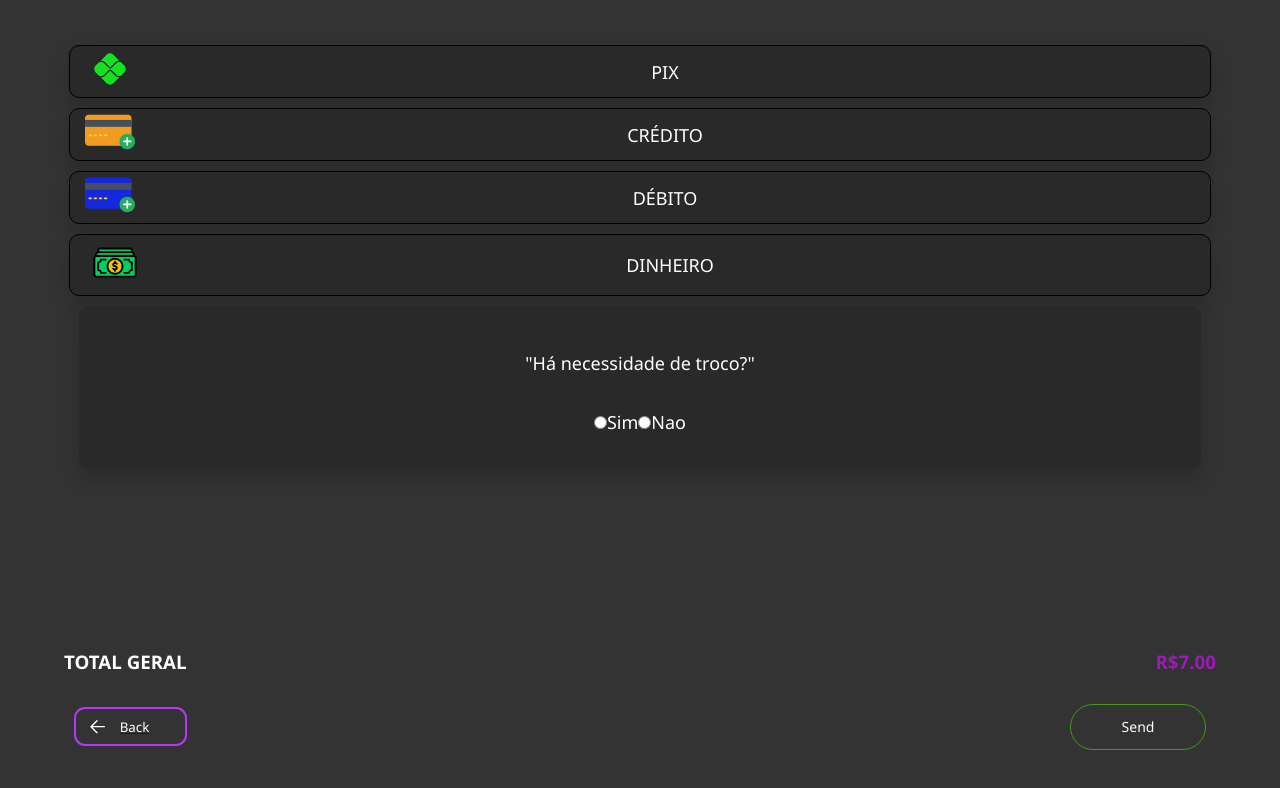
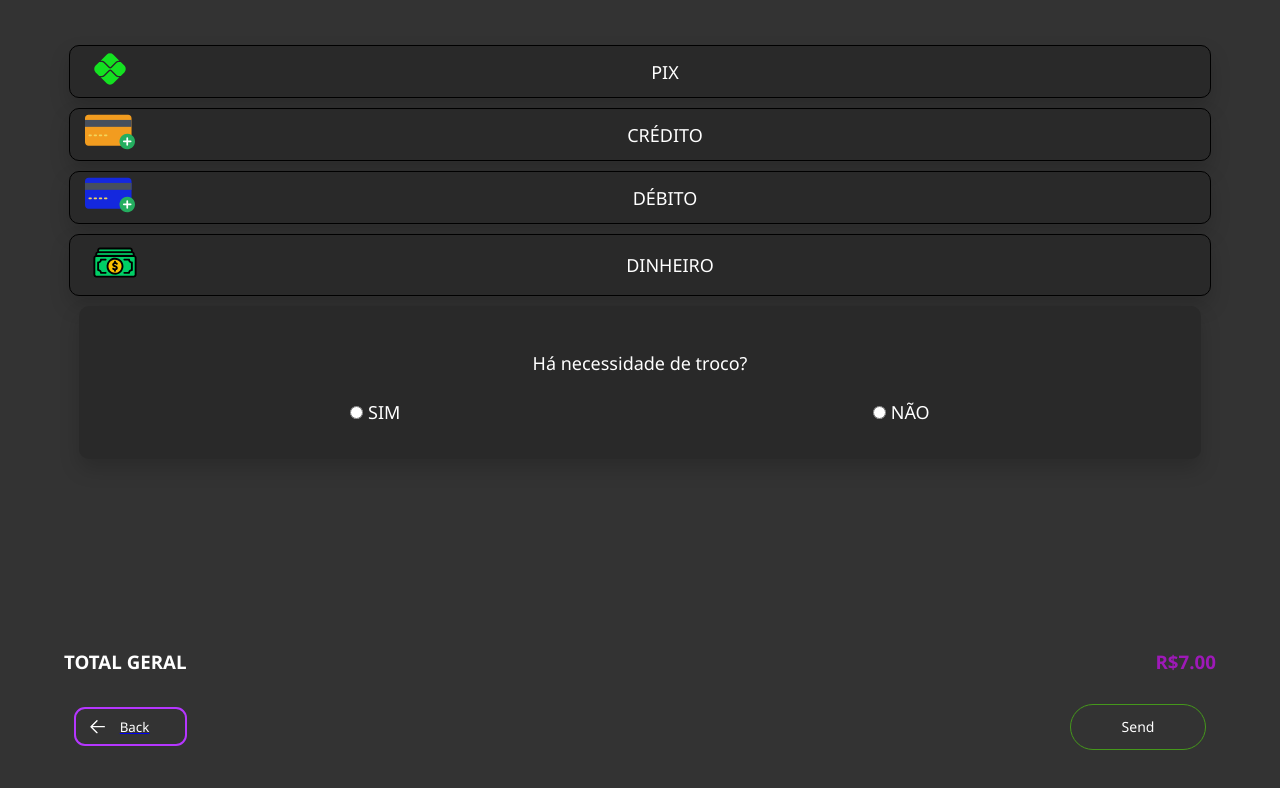
Before and after one commit to hnmcano/unique, a React (Vite) app in the folder frontend/: page /Checkout/Etapa4 in a window 1280 px wide. Both pictures are taken after a click on the label "DINHEIRO". Shown: the top 788 px of the page. Built offline with nearby package versions, Linux system fonts and the light colour scheme; no server answers.

Commit message:
atualizações Checkout 1.003

```diff
--- a/frontend/src/components/Checkout/pagamentos/FormasDePagamentos.jsx
+++ b/frontend/src/components/Checkout/pagamentos/FormasDePagamentos.jsx
@@ -90,21 +90,21 @@ export function PagamentoDinheiro() {
             <div className={opcoesDisponiveis["dinheiro"] ? "bandeira-metodo-dinheiro" : "oculto"}>
                 <div className="metodo-pagamento-dinheiro">
                     <div className="bandeiras-dinheiro">
-                        <label className="descricao-dinheiro">"Há necessidade de troco?"</label>
+                        <label className="descricao-dinheiro">Há necessidade de troco?</label>
                         <div className="botoes-radio">
                             <label>
-                                <input type="radio" name="troco" value="sim" onClick={() => setTroco(true)}/>Sim
+                                <input type="radio" name="troco" value="sim" onClick={() => setTroco(true)}/> SIM
                             </label>
                             <label>
-                                <input type="radio" name="troco" value="nao" onClick={() => setTroco(false)}/>Nao
+                                <input type="radio" name="troco" value="nao" onClick={() => setTroco(false)}/> NÃO
                             </label>
                         </div>
                         {troco === true && (
                             <div className="valor-troco">
-                                <label className="descricao-dinheiro">"Qual o valor?"</label>
+                                <label className="descricao-dinheiro">Qual seria o valor (Que será entregue) ?</label>
                                 <div className="valor-dinheiro">
-                                    <div className="opcao-copy-pix">
-                                        <input type="text" placeholder="Valor em dinheiro"/>
+                                    <div className="dinheiro-input-container">
+                                        <input className="input-valor-dinheiro" type="text" placeholder="Valor em dinheiro"/>
                                     </div>
                                 </div>
                             </div>
--- a/frontend/src/styles/Checkout.css
+++ b/frontend/src/styles/Checkout.css
@@ -657,7 +657,7 @@
 }
 
 .descricao-dinheiro {
-    margin-bottom: 20px;
+    margin-bottom: 10px;
     font-size: clamp(14px, 2.5vw, 18px);
     text-align: center;
     margin-top: 10px;
@@ -670,6 +670,8 @@
     flex-wrap: nowrap;
     justify-content: space-around;
     margin-top: 10px;
+    width: 100%;
+    font-size: 18px;
 }
 
 .valor-dinheiro {
@@ -678,7 +680,7 @@
     justify-content: center;
     flex-direction: row;
     flex-wrap: nowrap;
-    margin-top: 10px;
+    margin-top: 3px;
     width: 100%;
 }
 
@@ -690,3 +692,13 @@
     align-items: center;
     width: 100%;
 }
+
+.dinheiro-input-container {
+    padding: 5px;
+}
+
+.input-valor-dinheiro {
+    padding: 7px;
+    border-radius: 7px;
+    font-size: 14px;
+}
```
